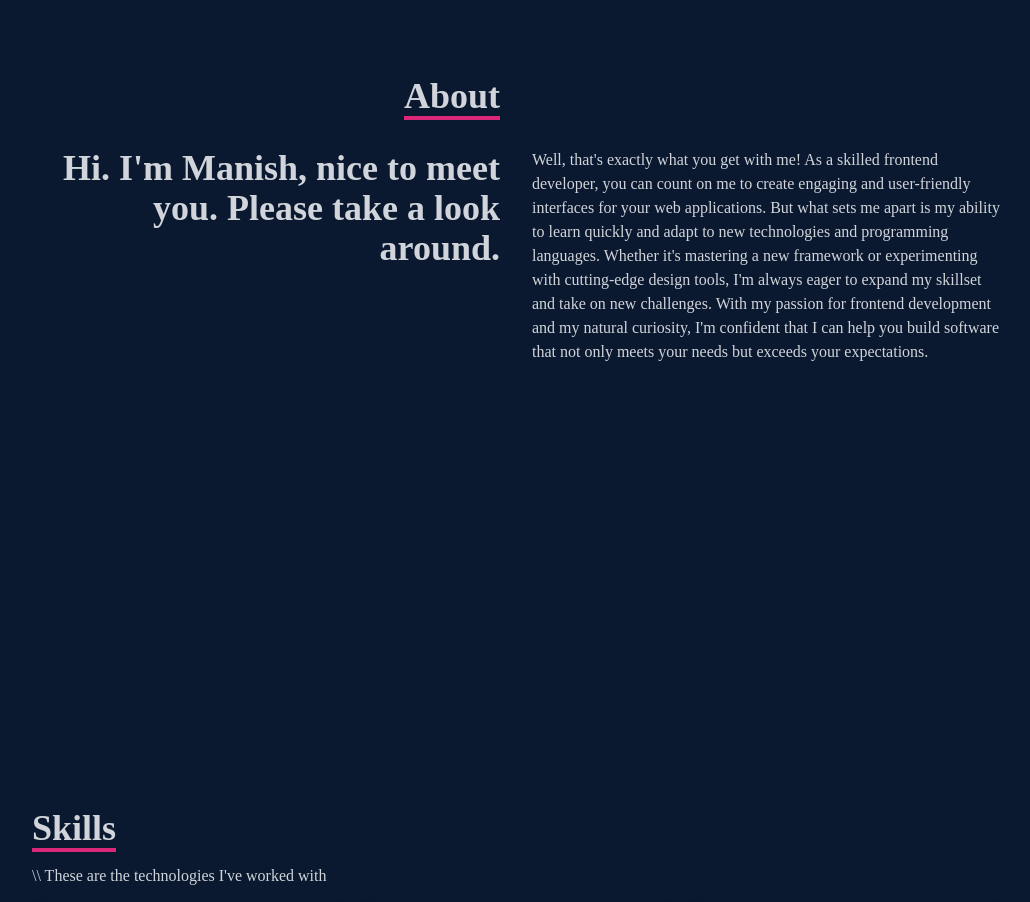
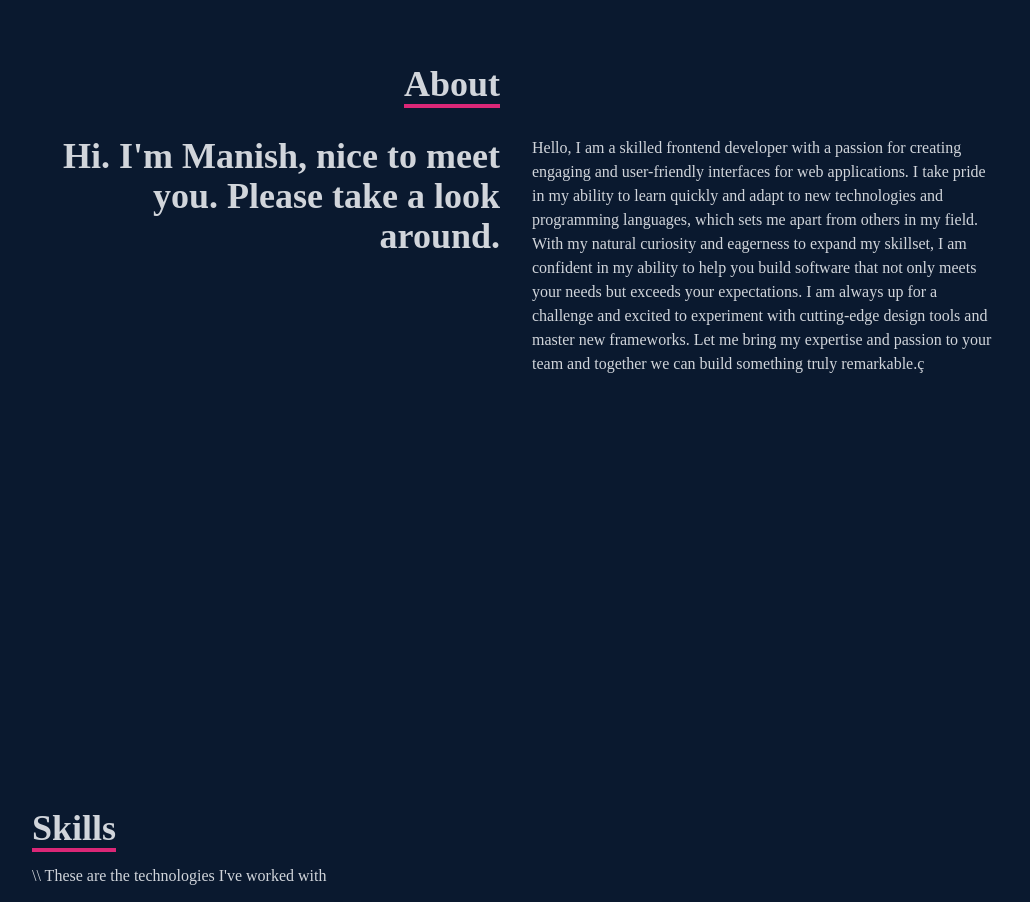
Before and after one commit to ommanish/mc-portfolio, a React (Create React App) app: page / in a window 1280 px wide. Shown: the part 980-1882 px from the top of the page, without its empty margins (124-1154 px from the left). Built offline with nearby package versions, Linux system fonts and the light colour scheme.

Commit message:
about content change

```diff
--- a/src/components/About.jsx
+++ b/src/components/About.jsx
@@ -25,16 +25,17 @@ const About = () => {
               a software expert available at your fingertips?
             </p> */}
             <p>
-              Well, that's exactly what you get with me! As a skilled frontend
-              developer, you can count on me to create engaging and
-              user-friendly interfaces for your web applications. But what sets
-              me apart is my ability to learn quickly and adapt to new
-              technologies and programming languages. Whether it's mastering a
-              new framework or experimenting with cutting-edge design tools, I'm
-              always eager to expand my skillset and take on new challenges.
-              With my passion for frontend development and my natural curiosity,
-              I'm confident that I can help you build software that not only
-              meets your needs but exceeds your expectations.
+              Hello, I am a skilled frontend developer with a passion for
+              creating engaging and user-friendly interfaces for web
+              applications. I take pride in my ability to learn quickly and
+              adapt to new technologies and programming languages, which sets me
+              apart from others in my field. With my natural curiosity and
+              eagerness to expand my skillset, I am confident in my ability to
+              help you build software that not only meets your needs but exceeds
+              your expectations. I am always up for a challenge and excited to
+              experiment with cutting-edge design tools and master new
+              frameworks. Let me bring my expertise and passion to your team and
+              together we can build something truly remarkable.ç
             </p>
           </div>
         </div>
```
